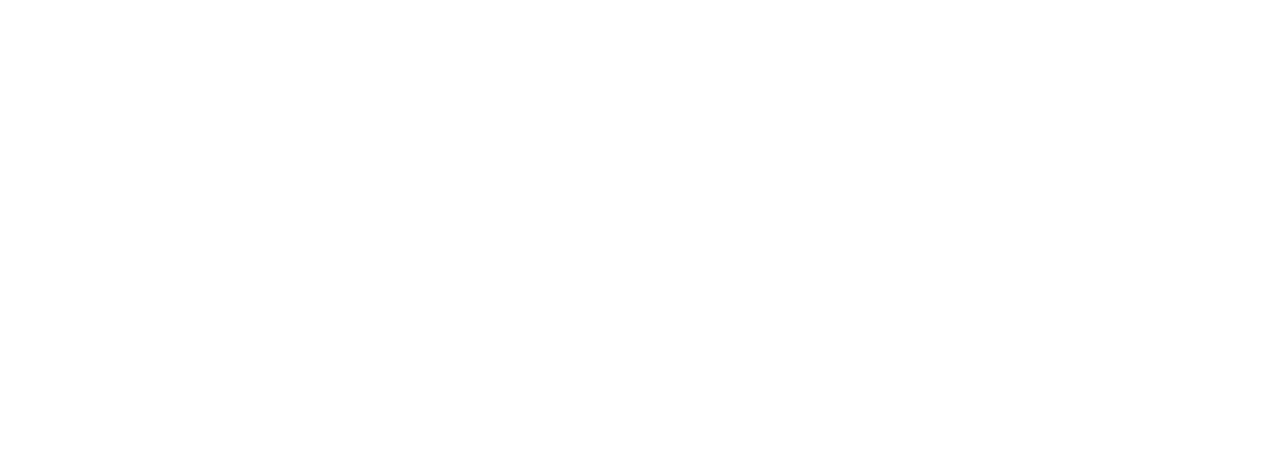
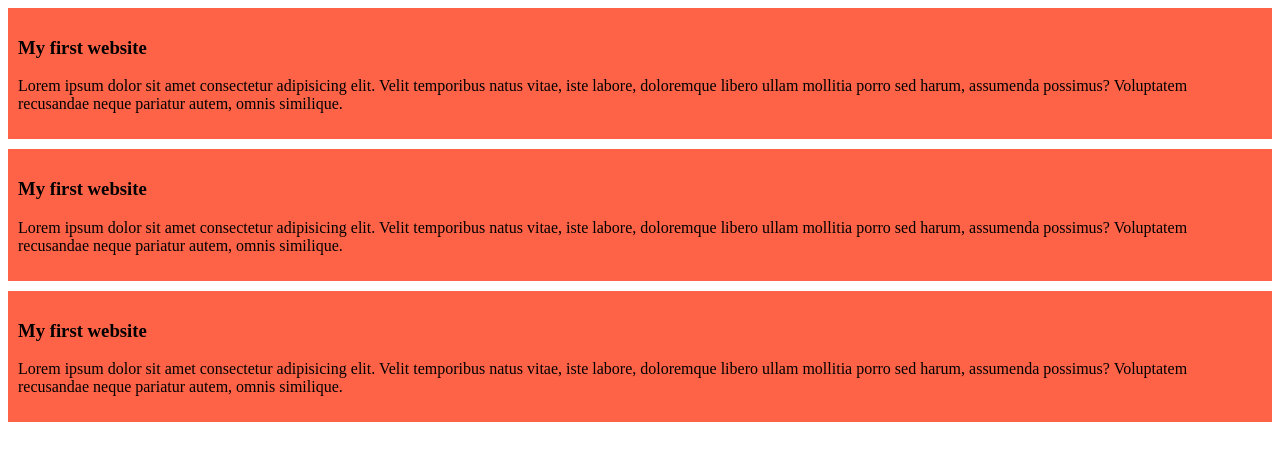
Before and after one commit to Rafithesheikh/My-new-github-repo, a plain HTML site: page Index.html in a window 1280 px wide. Drawn offline with Linux system fonts and the light colour scheme.

Commit message:
added the first blog

```diff
--- a/Index.html
+++ b/Index.html
@@ -3,9 +3,23 @@
 <head>
     <meta charset="UTF-8">
     <meta name="viewport" content="width=device-width, initial-scale=1.0">
-    <title>Github</title>
+    <title>My simple Website</title>
+    <link rel="stylesheet" href="Styles/ex.css">
 </head>
 <body>
+    <div>
+        <h3>My first website</h3>
+        <P>Lorem ipsum dolor sit amet consectetur adipisicing elit. Velit temporibus natus vitae, iste labore, doloremque libero ullam mollitia porro sed harum, assumenda possimus? Voluptatem recusandae neque pariatur autem, omnis similique.</P>
+    </div>
+    <div>
+        <h3>My first website</h3>
+        <P>Lorem ipsum dolor sit amet consectetur adipisicing elit. Velit temporibus natus vitae, iste labore, doloremque libero ullam mollitia porro sed harum, assumenda possimus? Voluptatem recusandae neque pariatur autem, omnis similique.</P>
+    </div>
+    <div>
+        <h3>My first website</h3>
+        <P>Lorem ipsum dolor sit amet consectetur adipisicing elit. Velit temporibus natus vitae, iste labore, doloremque libero ullam mollitia porro sed harum, assumenda possimus? Voluptatem recusandae neque pariatur autem, omnis similique.</P>
+
+    </div>
 
 </body>
 </html>
--- /dev/null
+++ b/Styles/ex.css
@@ -0,0 +1,6 @@
+div{
+    background-color: Tomato;
+    padding: 10px;
+    margin-bottom: 10px;
+
+}
```
